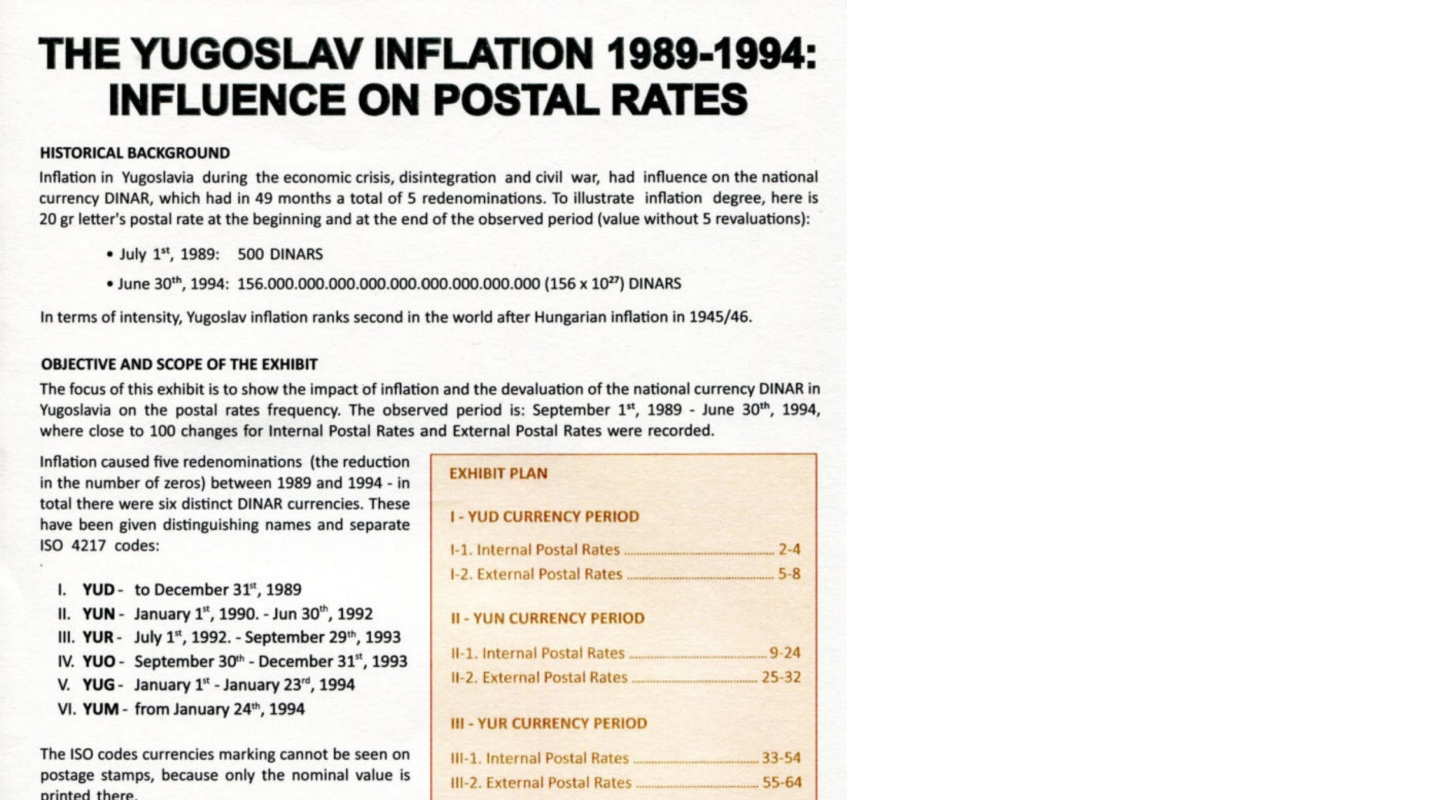
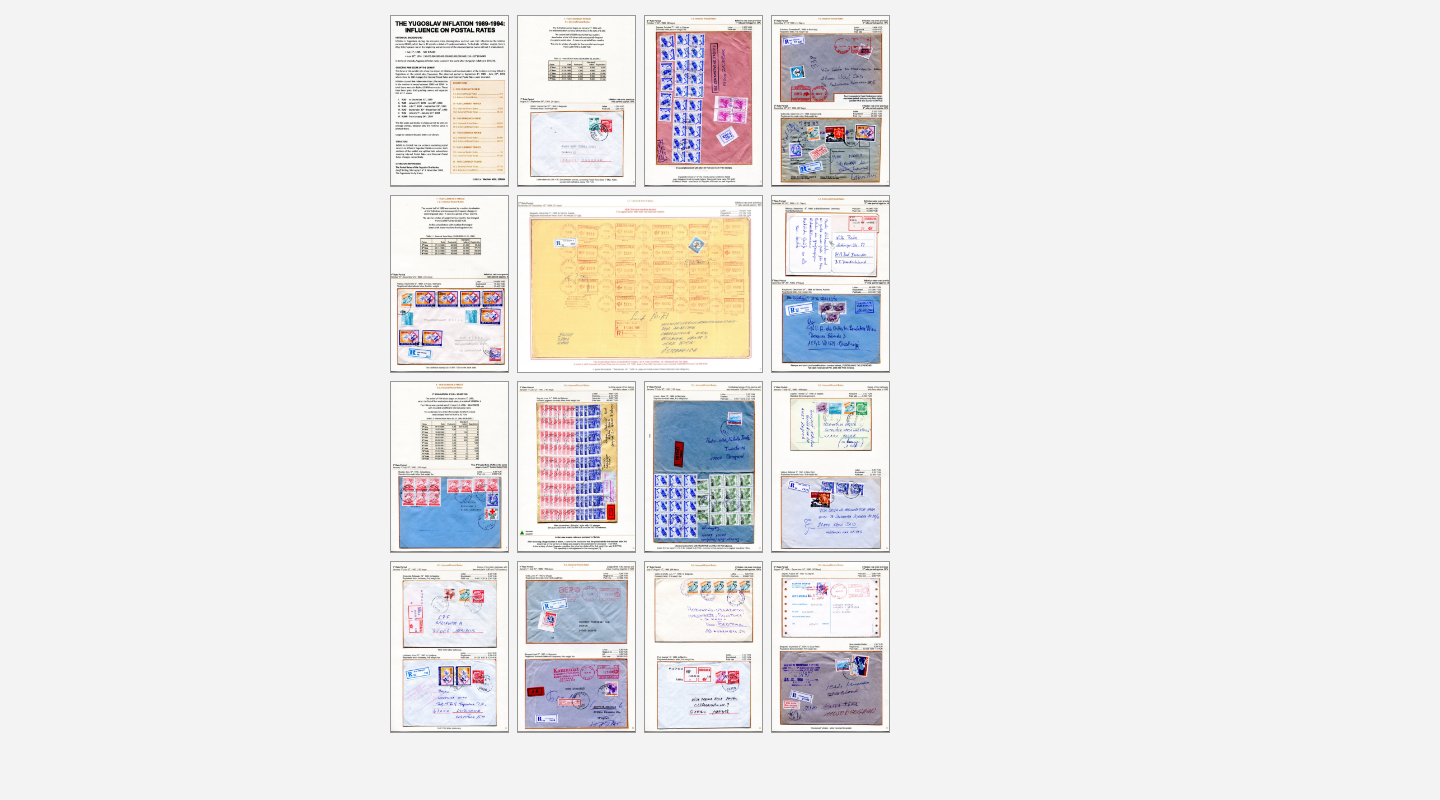
Before and after one commit to nemanjamalesija/milicrs-demo, a Vue app: page / in a window 1280 px wide. Shown: the top 800 px of the page, 1440 px wide, since content can reach past the window. Built offline with nearby package versions, Linux system fonts and the light colour scheme.

Commit message:
Finish border small gallery

```diff
--- a/src/assets/main.css
+++ b/src/assets/main.css
@@ -12,3 +12,7 @@
 html {
   box-sizing: border-box;
 }
+
+body {
+  background-color: #f3f3f3;
+}
--- a/src/components/BordersSmall.vue
+++ b/src/components/BordersSmall.vue
@@ -64,3 +64,28 @@ import image15 from '../images/15.jpg'
     </figure>
   </div>
 </template>
+
+<style scoped>
+.gallery-wrapper {
+  display: grid;
+  width: 500px;
+  grid-template-columns: repeat(4, 1fr);
+  margin: 0 auto;
+  gap: 0.5rem;
+  margin-top: 15px;
+}
+
+.gallery__item {
+  border: 1px solid #999;
+}
+
+.gallery__item--6 {
+  grid-column: span 2;
+}
+
+.gallery__item img {
+  width: 100%;
+  height: 100%;
+  object-fit: cover;
+}
+</style>
```
